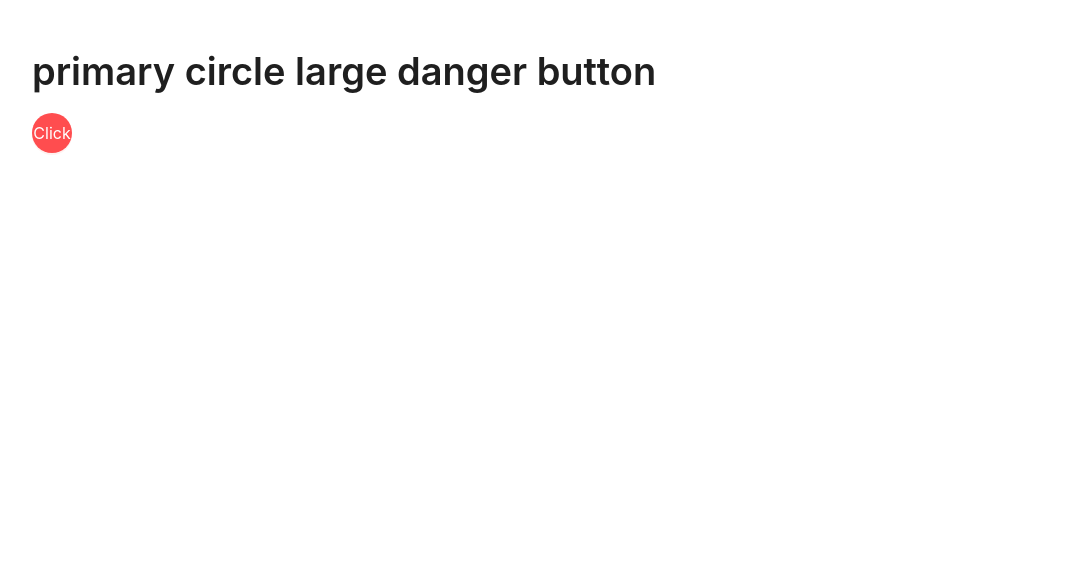
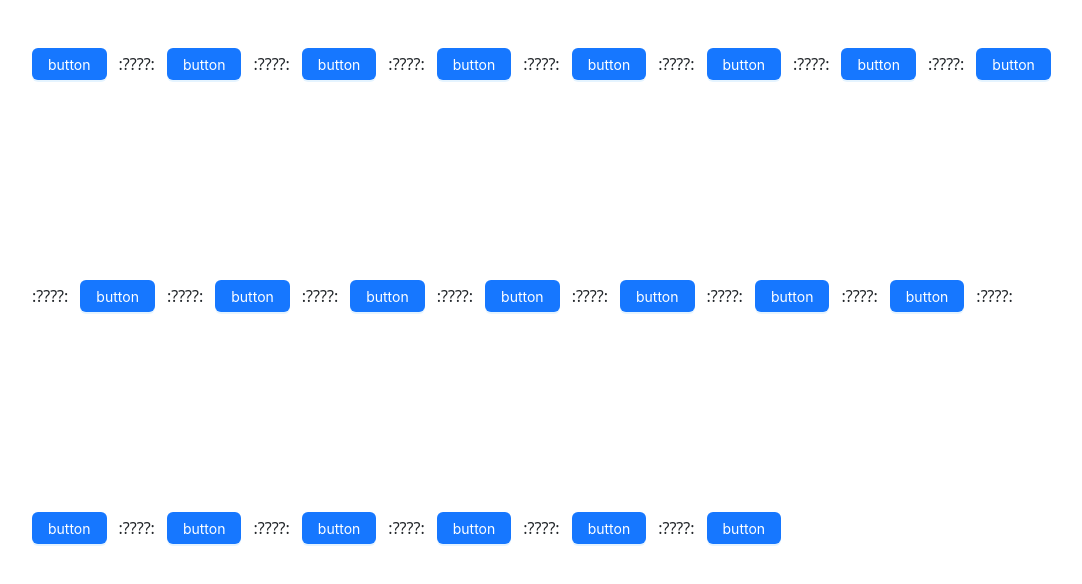
Before and after one commit to mssoheil/mapsa-react2, a React (Vite) app: page / in a window 1280 px wide. Shown: the top 584 px of the page, without its empty margins (86-1168 px from the left). Built offline with nearby package versions, Linux system fonts and the light colour scheme.

Commit message:
feat: add space

```diff
--- a/src/app.jsx
+++ b/src/app.jsx
@@ -4,6 +4,7 @@
 import { GridHomework } from "./components/GridHomework";
 import { Texts } from "./components/Texts";
 import { ButtonHomework } from "./components/ButtonHomework";
+import { Spaces } from "./components/Spaces";
 
 export function App() {
   return (
@@ -11,7 +12,8 @@
       {/* <Buttons /> */}
       {/* <GridHomework /> */}
       {/* <Texts /> */}
-      <ButtonHomework />
+      {/* <ButtonHomework /> */}
+      <Spaces />
     </div>
   );
 }
--- /dev/null
+++ b/src/components/Spaces/index.jsx
@@ -0,0 +1,59 @@
+import React from "react";
+// UI frameworks
+import { Button, Space } from "antd";
+
+export const Spaces = () => {
+  return (
+    <div style={{ height: 200 }}>
+      {/* <Space size={200}>
+        <span>button</span>
+        <span>button</span>
+      </Space> */}
+
+      {/* <Space direction="vertical" size={20}>
+        <Button type="primary">button</Button>
+        <Button type="primary">button</Button>
+        <Button type="primary">button</Button>
+      </Space> */}
+
+      {/* <Space size={20} align="start" style={{ height: 200 }}>
+        <Button type="primary">button</Button>
+        <Button type="primary">button</Button>
+        <Button type="primary">button</Button>
+      </Space> */}
+      {/* <Space.Compact size={20}>
+        <Button type="primary">button</Button>
+        <Button type="primary">button</Button>
+        <Button type="primary">button</Button>
+      </Space.Compact> */}
+      {/* <Space.Compact block direction="vertical">
+        <Button type="primary">button</Button>
+        <Button type="primary">button</Button>
+        <Button type="primary">button</Button>
+      </Space.Compact> */}
+      <Space size={[12, 200]} wrap split=":????:">
+        <Button type="primary">button</Button>
+        <Button type="primary">button</Button>
+        <Button type="primary">button</Button>
+        <Button type="primary">button</Button>
+        <Button type="primary">button</Button>
+        <Button type="primary">button</Button>
+        <Button type="primary">button</Button>
+        <Button type="primary">button</Button>
+        <Button type="primary">button</Button>
+        <Button type="primary">button</Button>
+        <Button type="primary">button</Button>
+        <Button type="primary">button</Button>
+        <Button type="primary">button</Button>
+        <Button type="primary">button</Button>
+        <Button type="primary">button</Button>
+        <Button type="primary">button</Button>
+        <Button type="primary">button</Button>
+        <Button type="primary">button</Button>
+        <Button type="primary">button</Button>
+        <Button type="primary">button</Button>
+        <Button type="primary">button</Button>
+      </Space>
+    </div>
+  );
+};
```
